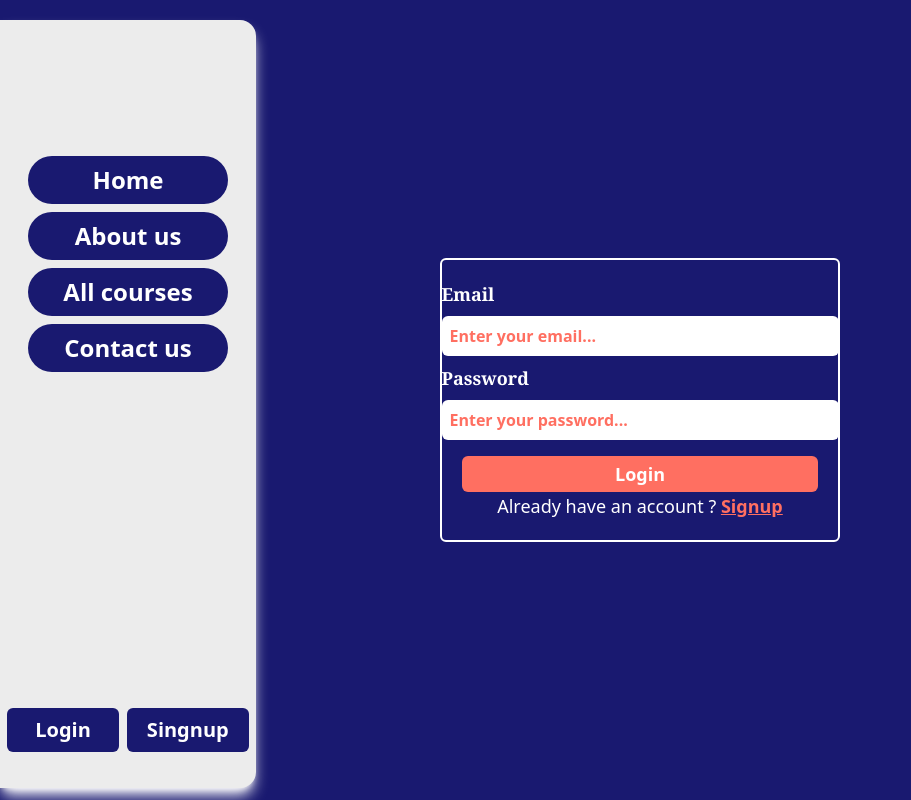
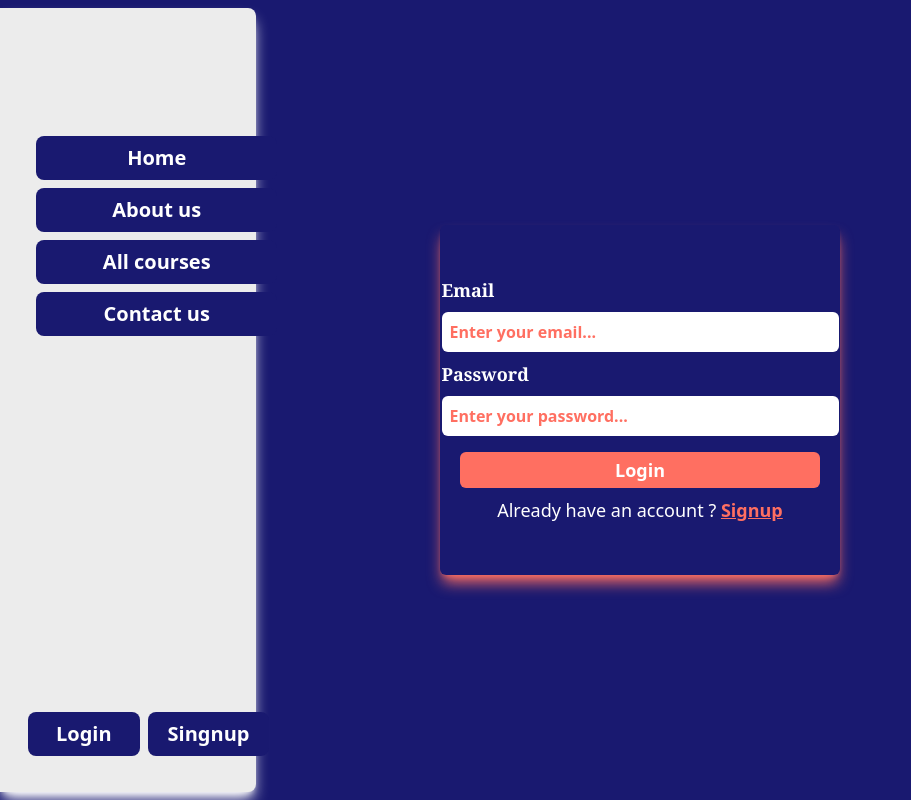
Before and after one commit to harshh-sharma/Fullstack-Learning-management-system, a React (Vite) app in the folder frontend/: page /login in a window 1280 px wide. Shown: the whole page, without its empty margins (0-911 px from the left). Built offline with nearby package versions, Linux system fonts and the light colour scheme.

Commit message:
adding description page

```diff
--- a/frontend/src/App.jsx
+++ b/frontend/src/App.jsx
@@ -9,6 +9,7 @@ import NotFoundPage from './Pages/NotFoundPage';
 import Signup from './Pages/Signup';
 import Login from './Pages/Login';
 import CoursePage from './Pages/CoursePage';
+import CourseDescription from './Pages/CourseDescription';
 
 function App() {
  return (
@@ -18,6 +19,7 @@ function App() {
         <Route path="/signup" element={<Signup/>}/>
         <Route path="/login" element={<Login/>}/>
         <Route path="/courses" element={<CoursePage/>}/>
+        <Route path="/course/description" element={<CourseDescription/>}/>
         <Route path="*" element={<NotFoundPage/>}/>
     </Routes>
   )
--- a/frontend/src/Layouts/HomeLayouts.jsx
+++ b/frontend/src/Layouts/HomeLayouts.jsx
@@ -29,32 +29,37 @@ const HomeLayouts = ({children}) => {
 
 
     const changeWidth = () => {
-        const drawerSide = document.getElementsByClassName("drawer-side");
-        console.log(drawerSide[0]);
-        drawerSide[0].style.width = "auto";
+        const drawerSide = document.getElementsByClassName("drawer-open");
+        const element = document.getElementsByClassName("drawer");
+        element[0].style.display = "flex" ;
     }
 
     const hideDrawer = () => {
-        const element = document.getElementsByClassName("drawer-toggle");
-        element[0].checked = false;
-        const drawerSide = document.getElementsByClassName("drawer-side");
-        drawerSide[0].style.width = "0" ;
+        const element = document.getElementsByClassName("drawer");
+        console.log(element[0]);
+        element[0].style.display = "none" ;
     }
 
     return (
      <div className="min-h-screen flex">
-        <div className='w-[20%] bg-[#ececec] text-[#191970] font-semibold flex py-20 px-7 text-xl h-[96vh] rounded-r-2xl absolute my-5 shadow-lg shadow-white'>
-            <div className='w-full'>
-                <ul className='gap-10 text-2xl w-full pt-[2em] h-full '>
-                    <li className='mt-2 bg-[#191970] text-white px-2 rounded-full text-center py-2'><Link to={"/"}>Home</Link></li>
-                    {isUserLoggedIn && userRole == "ADMIN" && (<li className='mt-2 bg-[#191970] text-white px-2 rounded-full text-center py-2'><Link>Admin Dashboard</Link></li>)}
-                    <li className='mt-2 bg-[#191970] text-white px-2 rounded-full text-center py-2'><Link to={"/about"}>About us</Link></li>
-                    <li className='mt-2 bg-[#191970] text-white px-2 rounded-full text-center py-2'><Link>All courses</Link></li>
-                    <li className='mt-2 bg-[#191970] text-white px-2 rounded-full text-center py-2'><Link>Contact us</Link></li>
-                </ul>
-                {isUserLoggedIn ?  (<div className='flex justify-center items-center gap-2'><Link to={"/profile"}><button className='bg-[#191970] text-white px-7 rounded-md text-center py-2'>Profile</button></Link><Link to={"/logout"}><button className='bg-[#191970] text-white px-5 rounded-md text-center py-2' onClick={handleLogout}>Logout</button></Link></div>) : (<div className='flex justify-center items-center gap-2'><Link to={"/login"}><button className='bg-[#191970] text-white px-7 rounded-md text-center py-2'>Login</button></Link><Link to={"/signup"}><button className='bg-[#191970] text-white px-5 rounded-md text-center py-2'>Singnup</button></Link></div>)}
-            </div>
+        <div>
+            <FiMenu className='bg-transparent absolute left-5 text-white text-3xl m-5 drawer-open flex md:hidden' onClick={changeWidth} />
+        <div className={`w-9/12 hidden md:flex md:w-[20%] bg-[#ececec] text-[#191970] font-semibold py-20 px-7 text-xl h-[98vh] rounded-r-lg absolute md:my-2 shadow-lg shadow-white drawer`} >
+
+           <div className=''>
+               <AiFillCloseCircle className='text-4xl w-1/2 text-center flex md:hidden' onClick={hideDrawer}/>
+               <ul className='gap-10 text-lg md:text-xl w-1/2 md:w-full pt-[2em] h-full mx-2 ' >
+               <Link to={"/"}><li className='mt-2 bg-[#191970] text-white rounded-lg text-center py-2' >Home</li></Link>
+                   {isUserLoggedIn && userRole == "ADMIN" && (<li className='mt-2 bg-[#191970] text-white px-2 rounded-lg text-center py-2'><Link>Admin Dashboard</Link></li>)}
+                   <Link to={"/about"}><li className='mt-2 bg-[#191970] text-white px-2 rounded-lg text-center py-2'>About us</li></Link>
+                   <Link><li className='mt-2 bg-[#191970] text-white px-2 rounded-lg text-center py-2'>All courses</li></Link>
+                   <Link><li className='mt-2 bg-[#191970] text-white px-2 rounded-lg text-center py-2'>Contact us</li></Link>
+               </ul>
+               {isUserLoggedIn ?  (<div className='flex justify-center items-center gap-2'><Link to={"/profile"}><button className='bg-[#191970] text-white px-7 rounded-lg text-center py-2'>Profile</button></Link><Link to={"/logout"}><button className='bg-[#191970] text-white px-5 rounded-lg text-center py-2' onClick={handleLogout}>Logout</button></Link></div>) : (<div className='flex justify-center items-center gap-2'><Link to={"/login"}><button className='bg-[#191970] text-white px-7 rounded-lg text-center py-2'>Login</button></Link><Link to={"/signup"}><button className='bg-[#191970] text-white px-5 rounded-lg text-center py-2'>Singnup</button></Link></div>)}
+           </div>
+       </div>
         </div>
+
         {children}
         {/* <Footer/> */}
      </div>
--- a/frontend/src/Pages/AboutPage.jsx
+++ b/frontend/src/Pages/AboutPage.jsx
@@ -4,8 +4,8 @@ import HomeLayouts from '../Layouts/HomeLayouts';
 const AboutPage = () => {
     return (
         <HomeLayouts>
-            <div className='flex pl-[25%] items-center justify-between bg-[#191970] w-full h-auto'>
-                <div className='w-[40%] text-white'>
+            <div className='flex flex-col md:flex-row items-center justify-around px-5 bg-[#191970] w-full h-auto pt-[5em] md:pt-0'>
+                <div className='w-full md:w-[40%] text-white'>
                     <h1 className='text-3xl font-semibold'>Affordable and quality <span className='text-[#FF6F61] shadow-lg shadow-[#FF6F61] px-1'>Education</span></h1>
                     <p className='mt-5 text-md tracking-wider font-serif text-lg'>Our goal is to provide the affordable and quality  education to the world.We Providing the platform for the aspiring teachers and students to share their skills, crativity and knowledge to each other to empower and contribute in the growth and wellness of mankind</p>
                 </div>
--- a/frontend/src/Pages/Card.jsx
+++ b/frontend/src/Pages/Card.jsx
@@ -1,7 +1,8 @@
-import React from 'react'
+import React from 'react';
+import {useLocation,useNavigate} from "react-router-dom";
 
 const Card = ({data}) => {
-    console.log(data);
+  const navigate = useNavigate();
   return (
     <div className='w-[300px]  h-[300px] bg-white p-2 rounded-md flex justify-center items-center flex-col shadow-xl shadow-gray-600'>
     <div className=''>
@@ -9,7 +10,7 @@ const Card = ({data}) => {
     </div>
     <div>
       <h1 className='text-xl font-bold mt-2'>{data?.title}</h1>
-      <button className='bg-[#FF6F61] text-center font-semibold text-md rounded-lg px-4 py-2 w-full mt-2 text-white'>Detailed Description</button>
+      <button className='bg-[#FF6F61] text-center font-semibold text-md rounded-lg px-4 py-2 w-full mt-2 text-white' onClick={() => navigate("/course/description",{state:{...data}})}>Detailed Description</button>
     </div>
   </div>
   )
--- /dev/null
+++ b/frontend/src/Pages/CourseDescription.jsx
@@ -0,0 +1,31 @@
+import React from 'react'
+import HomeLayouts from '../Layouts/HomeLayouts';
+import {useLocation,useNavigate} from "react-router-dom";
+
+const CourseDescription = () => {
+    const navigate = useNavigate();
+    const {state} = useLocation();
+    const {thumbnail,description,title,startingDate,createdBy} = state;
+  return (
+    <HomeLayouts>
+        <div className='flex justify-center items-center bg-[#191970] min-h-screen w-full px-[10px]'>
+            <div className='bg-gray-100 flex justify-center items-center flex-col  h-auto px-2 py-2 rounded-md shadow-xl md:w-[330px]'>
+                <div className='w-full rounded-lg'>
+                    <img src={thumbnail?.secure_url} alt="" className='rounded-md'/>
+                </div>
+                <div className='text-[#191970] w-full'>
+                    <h1 className='font-bold text-lg mt-2 mb-1'>{title}</h1>
+                    <div className='h-[75px] overflow-hidden flex flex-wrap w-full'>
+                    <p className='text-gray-700 tracking-wide text-md'>{description}</p>
+                    </div>
+                    <p className='font-semibold text-md my-1'>Instructor : <span className='text-[#FF6F61]'>{createdBy}</span></p>
+                    <p className='font-semibold text-md my-1'>Starting Date : <span className='text-[#FF6F61]'>{startingDate}</span></p>
+                    <button className='bg-[#FF6F61] text-center text-white text-lg rounded-md w-full mt-2 py-1' onClick={() => navigate(-1)}>Back to courses</button>
+                </div>
+            </div>
+        </div>
+    </HomeLayouts>
+  )
+}
+
+export default CourseDescription
--- a/frontend/src/Pages/CoursePage.jsx
+++ b/frontend/src/Pages/CoursePage.jsx
@@ -1,12 +1,12 @@
 import React, { useEffect } from 'react';
 import HomeLayouts from ".././Layouts/HomeLayouts";
-import {useDispatch,useSelector} from "react-redux"
+import { useDispatch, useSelector } from "react-redux"
 import { getAllCourses } from '../redux/Slices/courseSlice';
 import Card from './Card';
+import Shimmer from './Shimmer';
 
 const CoursePage = () => {
     const courseList = useSelector(store => store.course.courses);
-    console.log(courseList);
 
     const dispatch = useDispatch();
 
@@ -15,11 +15,15 @@ const CoursePage = () => {
     }
     useEffect(() => {
         loadCourses();
-    },[])
+    }, [])
     return (
         <HomeLayouts>
-            <div className='h-auto w-full flex justify-center items-center flex-wrap bg-[#191970] gap-5 pt-20 pl-[20em]'>
-                {courseList && (courseList.map(data => <Card data={data} />))}
+
+            <div className='h-auto w-full flex flex-col justify-center items-center flex-wrap bg-[#191961] md:pl-[20em] pt-[5em]'>
+                <h1 className='text-white text-center mb-5 text-2xl font-semibold font-serif'>Explore the courses made by <span className='text-[#FF6F61]'>Industry Experts</span></h1>
+                <div className='flex flex-wrap justify-center items-center gap-5'>
+                   {courseList && (courseList.map(data => <Card data={data} />))}
+                </div>
             </div>
         </HomeLayouts>
     )
--- /dev/null
+++ b/frontend/src/Pages/DescriptionPages.jsx
@@ -0,0 +1,12 @@
+import React from 'react'
+
+const DescriptionPages = ({data}) => {
+    console.log(data);
+  return (
+    <div>
+
+    </div>
+  )
+}
+
+export default DescriptionPages
--- a/frontend/src/Pages/HomePage.jsx
+++ b/frontend/src/Pages/HomePage.jsx
@@ -7,16 +7,16 @@ const HomePage = () => {
         <div className=' text-[#f5f5f5] w-full min-h-screen'>
             <HomeLayouts>
                 <div className='pt-10 text-black flex justify-center items-center gap-10 min-h-screen bg-[#191970] w-full'>
-                    <div className='w-1/2 space-y-6 text-2xl'>
-                        <h1 className='text-white font-semibold text-4xl'>Find out best <span className='text-[#FF6F61] shadow-lg shadow-[#FF6F61] rounded-lg  px-2'>Online courses</span></h1>
-                        <p className='text-white'>We have a large library of courses taught by very highly skilled and qualified faculties at very affordable price</p>
+                    <div className='w-full px-10 md:px-0 md:w-1/2 space-y-6 text-xl md:text-2xl'>
+                        <h1 className='text-white font-semibold text-3xl text-start md:text-start md:text-4xl'>Find out best <span className='text-[#FF6F61] shadow-[#FF6F61] rounded-lg  px-2'>Online courses</span></h1>
+                        <p className='text-white text-start md:text-start'>We have a large library of courses taught by very highly skilled and qualified faculties at very affordable price</p>
                         <div className='flex gap-3 space-x-2'>
                             <Link to={"/courses"}>
-                                <button className='hover:text-white transition-all ease-in-out duration-300 bg-[#FF6F61] text-[#1a1a67] font-semibold rounded-md px-2 py-1'>Explore Courses</button>
+                                <button className='hover:text-white transition-all ease-in-out duration-300 bg-[#FF6F61] text-[#fff] font-semibold rounded-md px-2 md:px-2 py-1'>Explore Courses</button>
                             </Link>
 
                             <Link>
-                                <button className='hover:text-white transition-all ease-in-out duration-300 bg-[#FF6F61] text-[#191961] font-semibold rounded-md px-3 py-1'>Contact us</button>
+                                <button className='hover:text-white transition-all ease-in-out duration-300 bg-[#FF6F61] text-[#fff] font-semibold rounded-md px-2 md:px-3 py-1'>Contact us</button>
                             </Link>
 
                         </div>
--- a/frontend/src/Pages/Login.jsx
+++ b/frontend/src/Pages/Login.jsx
@@ -63,7 +63,7 @@ const Login = () => {
     <HomeLayouts>
         <div className='flex justify-center items-center h-screen w-full bg-[#191970]'>
                 <div className='flex items-center justify-center w-full'>
-                    <form className='flex justify-center items-center flex-col border-2 border-white py-5 px-5 rounded-md w-[400px]' noValidate>
+                    <form className='flex justify-center items-center flex-col border-white py-5 px-5 rounded-md w-[400px] h-[350px] shadow-lg shadow-[#FF6F61]' noValidate>
                         <div className='flex flex-col gap-2'>
 
                             <label htmlFor="email" className='text-white text-lg font-semibold font-serif'>Email</label>
@@ -73,7 +73,7 @@ const Login = () => {
                             <input type="password" id='password' name='password' required placeholder='Enter your password...' className="pr-[9em] pl-2  py-2 rounded-md placeholder:text-[#FF6F61] text-[#FF6F61] placeholder:font-semibold font-semibold" value={loginData.password} onChange={handleUserData} />
                         </div>
                         <button className='w-full px-2 py-1 text-white text-center bg-[#FF6F61] text-lg font-semibold rounded-md mt-4 hover:bg-[#ca4236] mx-20 transition-all ease-in-out duration-300' onClick={handleSubmit}>Login</button>
-                        <p className='text-lg text-white'>Already have an account ? <Link to={"/login"} ><span className='text-[#FF6F61] link cursor-pointer font-semibold'>Signup</span></Link></p>
+                        <p className='text-lg text-white mt-2'>Already have an account ? <Link to={"/login"} ><span className='text-[#FF6F61] link cursor-pointer font-semibold'>Signup</span></Link></p>
                     </form>
                 </div>
             </div>
--- /dev/null
+++ b/frontend/src/Pages/Shimmer.jsx
@@ -0,0 +1,17 @@
+import React from 'react'
+
+const Shimmer = () => {
+  return (
+    <div className='flex justify-center items-center'>
+      <div className='w-[300px] h-[300px] bg-gray-200 text-white'>Hello</div>
+      <div className='w-[300px] h-[300px] bg-gray-200 text-white'>Hello</div>
+      <div className='w-[300px] h-[300px] bg-gray-200 text-white'>Hello</div>
+      <div className='w-[300px] h-[300px] bg-gray-200 text-white'>Hello</div>
+      <div className='w-[300px] h-[300px] bg-gray-200 text-white'>Hello</div>
+      <div className='w-[300px] h-[300px] bg-gray-200 text-white'>Hello</div>
+      <div className='w-[300px] h-[300px] bg-gray-200 text-white'>Hello</div>
+    </div>
+  )
+}
+
+export default Shimmer
--- a/frontend/src/Pages/Signup.jsx
+++ b/frontend/src/Pages/Signup.jsx
@@ -87,7 +87,7 @@ const Signup = () => {
         <HomeLayouts>
             <div className='flex justify-center items-center h-screen w-full bg-[#191970]'>
                 <div className='flex items-center justify-center w-full'>
-                    <form className='flex justify-center items-center flex-col border-2 border-white py-5 px-5 rounded-md w-[400px]'>
+                    <form className='flex justify-center items-center flex-col shadow-lg shadow-[#FF6F61] border-white py-5 px-5 rounded-md w-[400px]'>
 
                         <label htmlFor="image_uploads">
                             {previewImage ? (<img src={previewImage} className='rounded-full w-32 h-32'/>):<BsPersonCircle className='text-[5em] text-white'/>}
@@ -106,7 +106,7 @@ const Signup = () => {
                             <input type="password" id='password' name='password' required placeholder='Enter your password...' className="pr-[9em] pl-2  py-2 rounded-md placeholder:text-[#FF6F61] text-[#FF6F61] placeholder:font-semibold font-semibold" value={signupData.password} onChange={handleUserData} />
                         </div>
                         <button className='w-full px-2 py-1 text-white text-center bg-[#FF6F61] text-lg font-semibold rounded-md mt-4 hover:bg-[#ca4236] mx-20 transition-all ease-in-out duration-300' onClick={handleSubmit}   >Create account</button>
-                        <p className='text-lg text-white'>Already have an account ? <Link to={"/login"} ><span className='text-[#FF6F61] link cursor-pointer font-semibold'>Login</span></Link></p>
+                        <p className='text-lg text-white mt-2 font-serif'>Already have an account ? <Link to={"/login"} ><span className='text-[#FF6F61] link cursor-pointer font-semibold'>Login</span></Link></p>
                     </form>
                 </div>
             </div>
```
